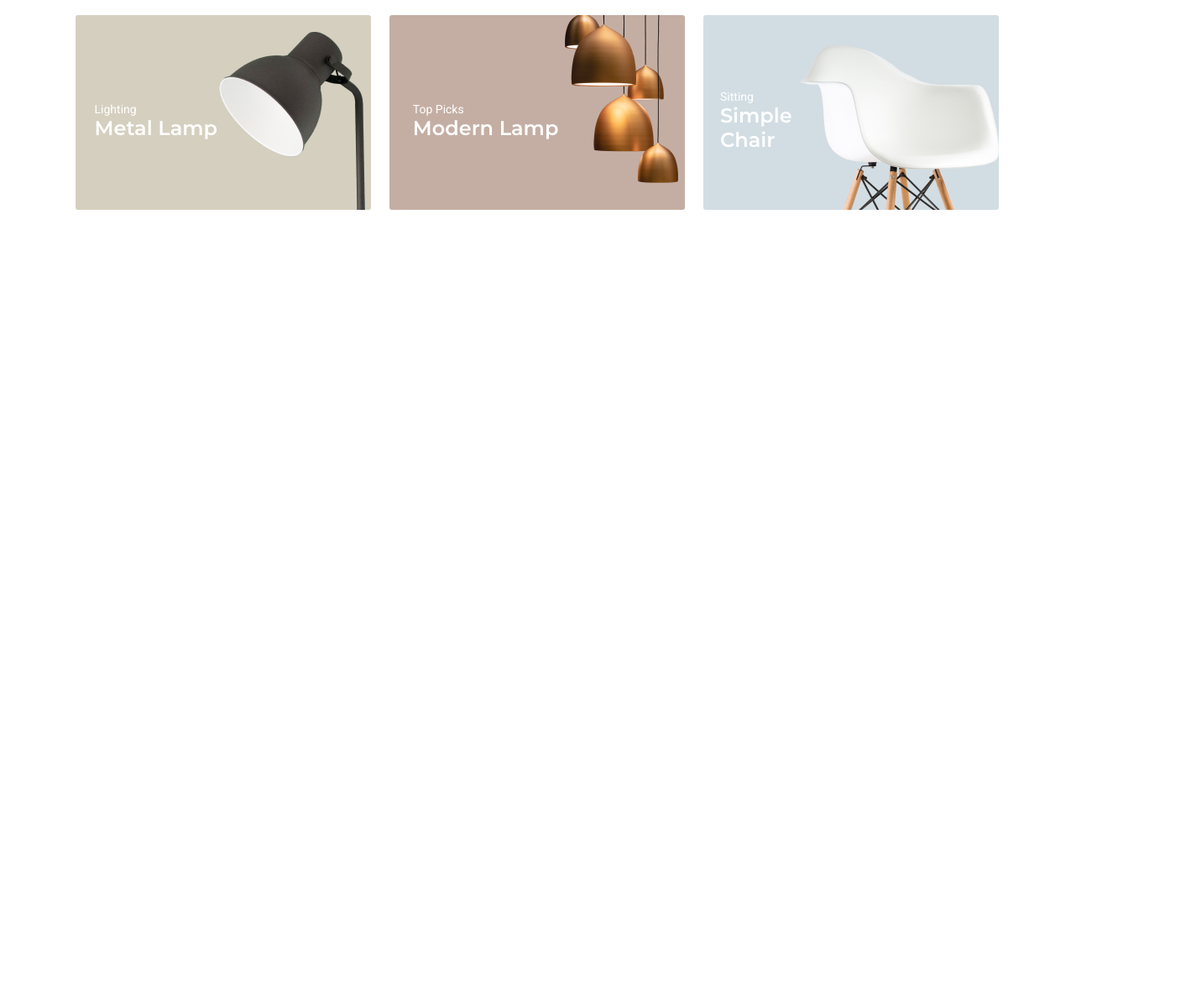
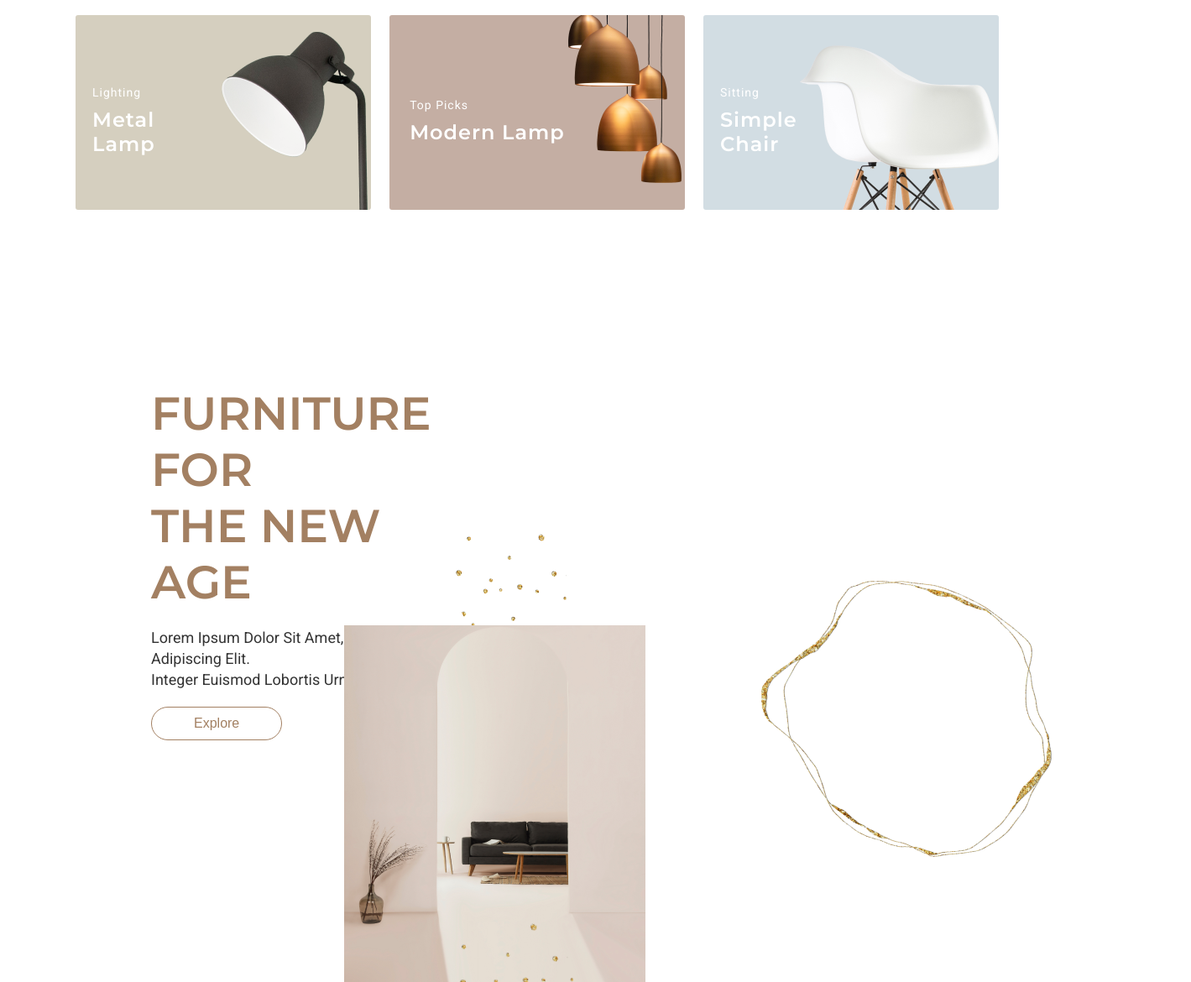
Before and after one commit to reyad-hasan/furniture_shop, a plain HTML site: page index.html in a window 1280 px wide. Shown: the part 562-1732 px from the top of the page at 84% size, 1419 px wide, since content can reach past the window. Before the commit the page ends 832 px from the top, so only its background shows below. Drawn offline with Linux system fonts and the light colour scheme.

Commit message:
completed new age section with style

```diff
--- a/css/style.css
+++ b/css/style.css
@@ -72,6 +72,9 @@ body {
   line-height: 25px; /* 150% */
   text-transform: capitalize;
   padding: 20px 0px;
+}
+.padding_section {
+  padding: 0px 180px;
 }
 /* header style */
 /* navbar and banner container */
@@ -157,10 +160,53 @@ body {
   font-size: 14px;
   font-weight: 300;
   text-transform: capitalize;
+  margin-bottom: 10px;
+  letter-spacing: 1px;
 }
 .modern_name {
   font-family: Montserrat;
   font-size: 24px;
   font-weight: 600;
   text-transform: capitalize;
+  letter-spacing: 1px;
 }
+/* new age furniture style */
+.new_age_furniture_section {
+  display: flex;
+  margin-top: 100px;
+}
+.new_age_left_contend {
+  width: 40%;
+  display: flex;
+  align-items: center;
+}
+.new_age_right_contend {
+  width: 60%;
+  height: 600px;
+}
+.new_age_img1 {
+  position: relative;
+  top: 30%;
+  left: -10%;
+}
+.new_age_img2 {
+  position: relative;
+  left: -25%;
+  top: 0%;
+}
+.new_age_img3 {
+  position: relative;
+  top: -127%;
+  right: -40%;
+}
+.new_age_img4 {
+  position: relative;
+  top: -150%;
+  right: 7%;
+  transform: rotate(-15deg);
+}
+.new_age_img5 {
+  position: relative;
+  top: -180%;
+  right: -45%;
+}
--- a/index.html
+++ b/index.html
@@ -99,7 +99,44 @@
       </section>
     </header>
     <!-- main section -->
-    <main></main>
+    <main>
+      <section class="padding_section">
+        <!-- new age furniture section -->
+        <section class="new_age_furniture_section">
+          <!-- new age left contend -->
+          <div class="new_age_left_contend">
+            <div>
+              <h1 class="title">
+                Furniture for <br />
+                the new age
+              </h1>
+              <p class="description">
+                Lorem ipsum dolor sit amet, consectetur adipiscing elit. <br />
+                Integer euismod lobortis urna at vestibulum.
+              </p>
+              <button class="shareBtn exploreBtn">Explore</button>
+            </div>
+          </div>
+          <!-- new age right contend -->
+          <div class="new_age_right_contend">
+            <img class="new_age_img1" src="./img/b2031.png" alt="" />
+            <img
+              class="new_age_img2"
+              src="./img/inside-weather-Uxqlfigh6oE-unsplash1.png"
+              alt=""
+            />
+            <img class="new_age_img3" src="./img/b1061.png" alt="" />
+            <img class="new_age_img4" src="./img/b2031.png" alt="" />
+
+            <img
+              class="new_age_img5"
+              src="./img/angelina-cXmER3VNxUA-unsplash1.png"
+              alt=""
+            />
+          </div>
+        </section>
+      </section>
+    </main>
     <!-- footer section -->
     <footer></footer>
   </body>
```
